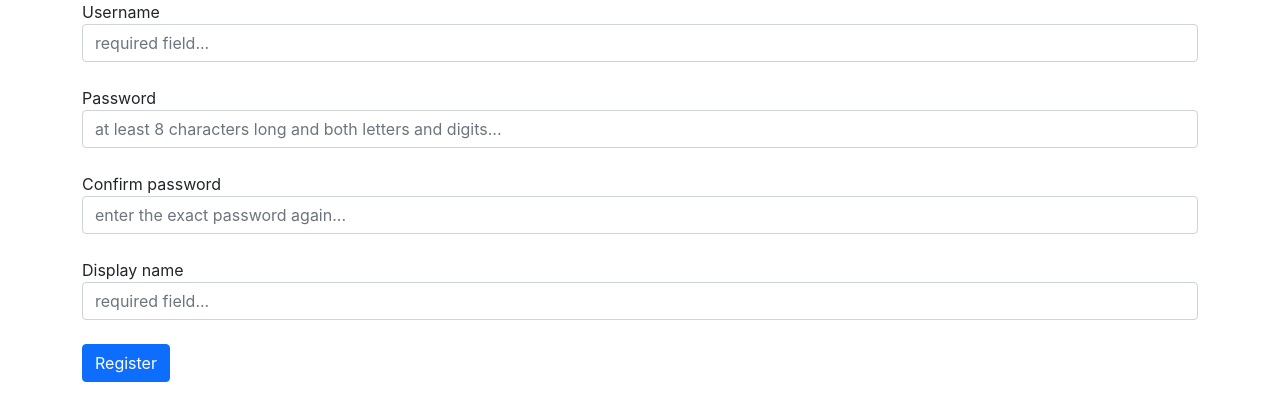
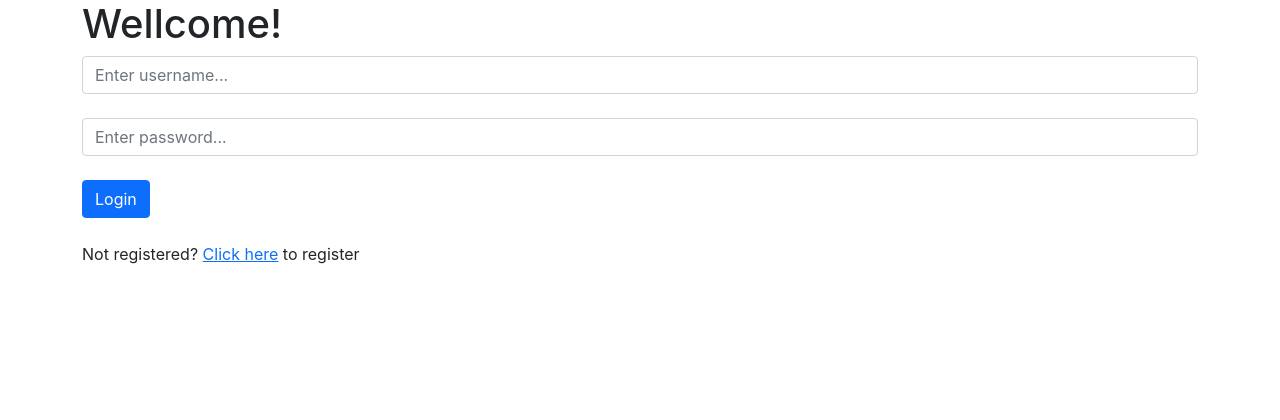
Before and after one commit to ilantalala/Work-placement-project, a React (Create React App) app: page / in a window 1280 px wide. Shown: the top 420 px of the page. Built offline with nearby package versions, Linux system fonts and the light colour scheme.

Commit message:
A login screen that synchronizes  with the registration screen

```diff
--- a/src/App.js
+++ b/src/App.js
@@ -2,11 +2,13 @@ import './App.css';
 import React, { useState } from 'react';
 import { BrowserRouter, Routes, Route } from 'react-router-dom';
 
+import LoginCard from './LoginCard/LoginCard';
 import RegisterCard from './registerCard/RegisterCard';
 
 function App() {
 
   const [users, setUsers] = useState([]);
+  const [currentUser, setCurrentUser] = useState(null);
 
   return (
 
@@ -15,7 +17,8 @@ function App() {
       <header></header>
 
       <Routes>
-        <Route path="/" element={<RegisterCard users={users} setUsers={setUsers} />} />
+      <Route path="/" element={<LoginCard users={users} setCurrentUser={setCurrentUser} />} />
+      <Route path="/register" element={<RegisterCard users={users} setUsers={setUsers} />} />
       </Routes>
 
     </BrowserRouter>
--- /dev/null
+++ b/src/LoginCard/LoginCard.js
@@ -0,0 +1,78 @@
+import React, { useState } from 'react';
+import { Link, useNavigate } from 'react-router-dom';
+
+
+function LoginCard({ users, setCurrentUser }) {
+
+  const [username, setUsername] = useState('');
+  const [password, setPassword] = useState('');
+  const [errorMessage, setErrorMessage] = useState('');
+
+  const navigate = useNavigate();
+
+
+  const handleSubmit = (e) => {
+
+    e.preventDefault();
+
+    if (!username || !password) {
+      setErrorMessage('Please fill all fields.');
+    } else {
+
+      // Check if the username and password match any registered user
+      const matchedUser = users.find(
+        (user) => user.username === username && user.password === password
+      );
+
+      if (matchedUser) {
+
+        setUsername('');
+        setPassword('');
+        setErrorMessage('');
+
+        // redirect to chatScreen {matchedUser}.
+        setCurrentUser(matchedUser);
+        navigate('/register');
+
+      } else {
+        // Display login error message
+        setErrorMessage('Invalid username or password.');
+      }
+    }
+  };
+
+  return (
+
+    <div className="container">
+      <h1>Wellcome!</h1>
+
+        {errorMessage && <p>{errorMessage}</p>}
+
+        <form onSubmit={handleSubmit}>
+
+          <div className="form-group">
+            <input type="text" className="form-control" placeholder="Enter username..." id="username"
+              value={username} onChange={(e) => setUsername(e.target.value)}></input>
+          </div>
+
+          <br></br>
+
+          <div className="form-group">
+            <input type="password" className="form-control" placeholder="Enter password..." id="password"
+              value={password} onChange={(e) => setPassword(e.target.value)}></input>
+          </div>
+
+          <br></br>
+
+          <button type="submit" className="btn btn-primary">Login</button>
+
+          <br></br><br></br>
+          <div>Not registered? <Link to="/register">Click here</Link> to register</div>
+
+        </form>
+
+    </div>
+  );
+}
+
+export default LoginCard;
--- a/src/registerCard/RegisterCard.js
+++ b/src/registerCard/RegisterCard.js
@@ -1,7 +1,6 @@
 import "./RegisterCard.css"
 import React, { useState } from "react";
-//import {  useNavigate } from 'react-router-dom';
-
+import { Link, useNavigate } from 'react-router-dom';
 
 function RegisterCard({ users, setUsers }) {
 
@@ -12,7 +11,7 @@ function RegisterCard({ users, setUsers }) {
   const [errorMessage, setErrorMessage] = useState('');
 
 
-  //const navigate = useNavigate();
+  const navigate = useNavigate();
 
   const handleSubmit = (e) => {
     e.preventDefault();
@@ -42,14 +41,13 @@ function RegisterCard({ users, setUsers }) {
       setErrorMessage('');
 
       // Redirect to login screen
-      //navigate('/');
+      navigate('/');
     }
   };
 
 
   return (
     <div className="container">
-
 
         {errorMessage && <p>{errorMessage}</p>}
 
@@ -87,9 +85,9 @@ function RegisterCard({ users, setUsers }) {
 
           <button type="submit" className="btn btn-primary">Register</button>
           <br></br><br></br>
+          <div>Already registered? <Link to="/">Click here</Link> to login</div>
 
         </form>
-
     </div>
   );
 }
```
Also changed, not shown: 1 other file (tests, documents, lock files or other folders).
